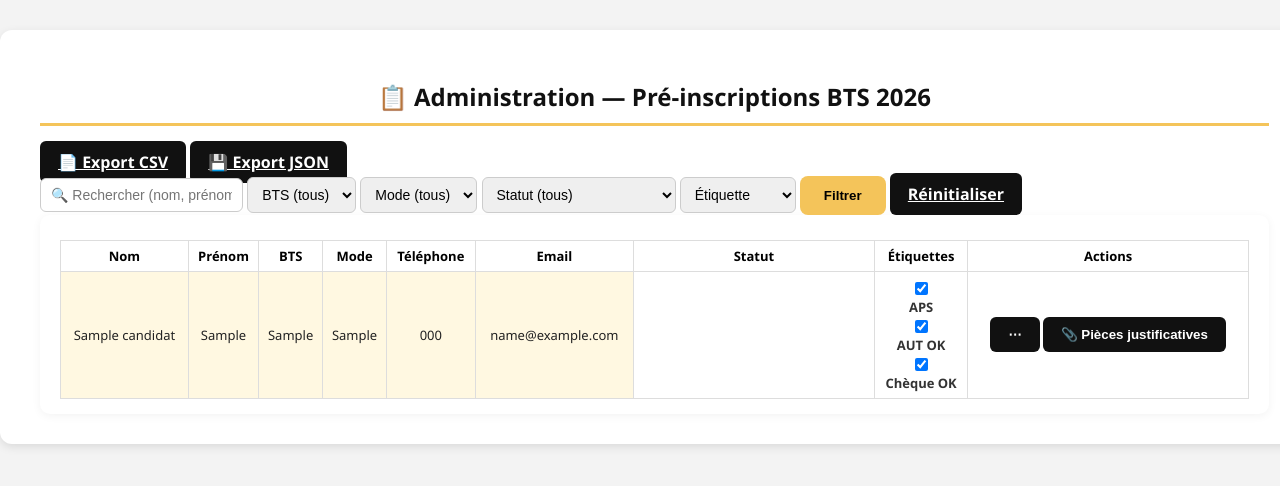
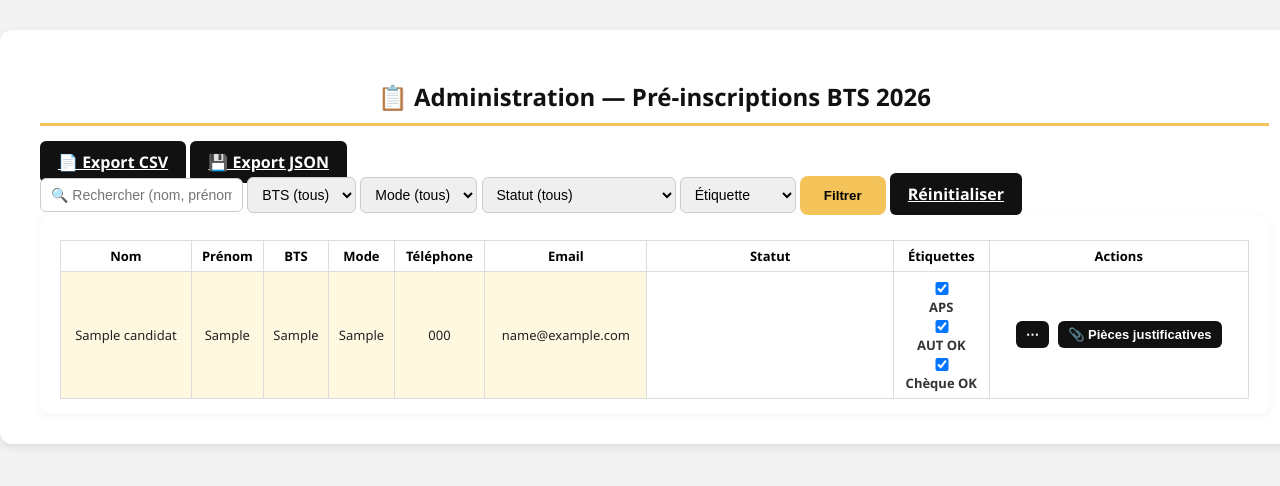
Before and after one commit to integraleacademy/inscriptionsbts, a Flask app: page /admin in a window 1280 px wide. Shown: the part 79-565 px from the top of the page. Run offline with Flask 3, Linux system fonts and the light colour scheme; tables that the repository leaves empty hold one stand-in row (values such as "Sample post"); parts of the project's set-up code (start-up, migrations or seed data) failed here and were passed over.

Commit message:
Update styles.css

```diff
--- a/static/css/styles.css
+++ b/static/css/styles.css
@@ -761,3 +761,13 @@
   padding: 30px 40px;
   box-shadow: 0 3px 10px rgba(0,0,0,0.1);
 }
+
+/* Boutons d'action dans le tableau admin */
+.admin-table .btn.small {
+  font-size: 13px;
+  padding: 6px 10px;
+  border-radius: 6px;
+  margin: 0 3px;
+  display: inline-block;
+  vertical-align: middle;
+}
```
